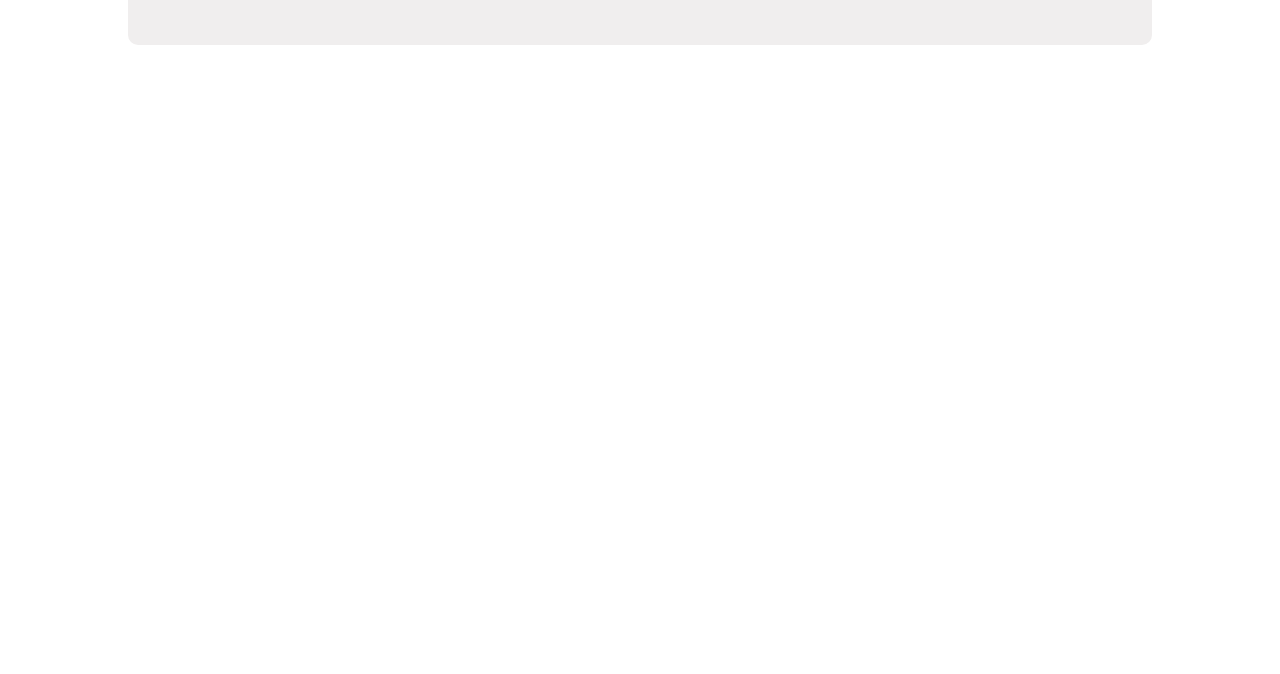
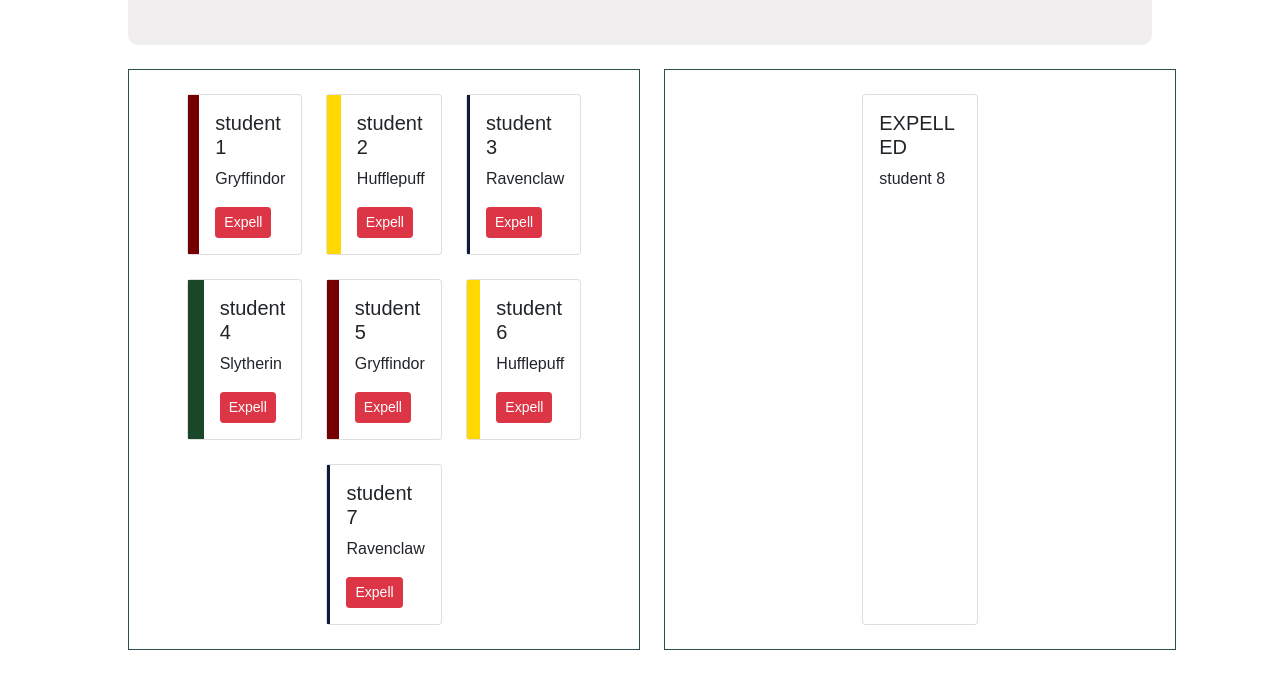
Before and after one commit to SteveCButler/INDIVIDUAL-PROJECT-sorting-hat, a plain HTML site: page index.html in a window 1280 px wide. Shown: the part 560-1234 px from the top of the page. Before the commit the page ends 800 px from the top, so only its background shows below. Drawn offline with nearby package versions, Linux system fonts and the light colour scheme.

Commit message:
cards rendoring to DOM based on expelled status

```diff
--- a/assets/styles/main.css
+++ b/assets/styles/main.css
@@ -1,7 +1,10 @@
+* {
+  box-sizing: border-box;
+}
 body {
   font-family: Arial, Helvetica, sans-serif;
 }
-.mainContent {
+#mainContent {
   width: 80%;
   margin: 0 auto;
 }
@@ -11,22 +14,66 @@ header {
   border-radius: 0 0 10px 10px;
   padding: 3em 2.5em;
 }
-.formContainer {
+#formContainer {
   margin-top: 2em;
   padding: 1.5em;
   background-color: #fff;
 }
-.filterButtonContainer {
+#filterButtonContainer {
   display: flex;
   flex-wrap: wrap;
 }
-.filterButtonContainer button {
+#filterButtonContainer button {
   flex-grow: 1;
   border-radius: 0;
   flex-basis: 20%;
 }
-.filterSection {
+#filterSection {
   border-top: 1px solid #000;
   background-color: #fff;
   padding-top: 1.25em;
 }
+#displayContainer {
+  margin: 1.5em 0;
+  width: 100%;
+}
+
+#firstYearsContainer,
+#mortysArmyContainer {
+  padding: 1.5em;
+  min-width: 50%;
+  /* flex-grow: 1; */
+  border: 1px solid darkslategrey;
+}
+.color--Gryffindor1 {
+  flex-basis: 5em;
+  background-color: #740001;
+}
+.color--Gryffindor2 {
+  flex-basis: 1.5em;
+  background-color: #d3a625;
+}
+.color--Hufflepuff1 {
+  flex-basis: 5em;
+  background-color: #ffd800;
+}
+.color--Hufflepuff2 {
+  flex-basis: 1.5em;
+  background-color: #000;
+}
+.color--Ravenclaw1 {
+  flex-basis: 5em;
+  background-color: #0e1a40;
+}
+.color--Ravenclaw2 {
+  flex-basis: 1.5em;
+  background-color: #946b2d;
+}
+.color--Slytherin1 {
+  flex-basis: 5em;
+  background-color: #1a472a;
+}
+.color--Slytherin2 {
+  flex-basis: 1.5em;
+  background-color: #5d5d5d;
+}
--- a/index.html
+++ b/index.html
@@ -16,7 +16,7 @@
     <title>HoggieWarts Sorting Hat</title>
   </head>
   <body>
-    <div class="mainContent">
+    <div id="mainContent">
       <header>
         <h1>Welcome to Hoggy Hoggy Warts, RELOADED!</h1>
         <p>
@@ -29,7 +29,7 @@
           Think hard, wish hard, but you may be surprised, because I have the
           last say, for I am the sorting hat.
         </p>
-        <div class="formContainer">
+        <div id="formContainer">
           <form>
             <h2>Enter First Year's First Name</h2>
             <div class="">
@@ -46,9 +46,9 @@
             </div>
           </form>
         </div>
-        <div class="filterSection">
+        <div id="filterSection">
           <h2>Filter Students</h2>
-          <div class="filterButtonContainer">
+          <div id="filterButtonContainer">
             <button class="btn btn-secondary">All</button>
             <button class="btn btn-danger">Gryffindor</button>
             <button class="btn btn-warning">Hufflepuff</button>
@@ -57,9 +57,15 @@
           </div>
         </div>
       </header>
-      <div class="displayContainer">
-        <div class="firstYearsContainer"></div>
-        <div class="mortysArmyContainer"></div>
+      <div id="displayContainer" class="d-flex flex-row gap-4">
+        <div
+          id="firstYearsContainer"
+          class="d-flex flex-row justify-content-center flex-wrap gap-4"
+        ></div>
+        <div
+          id="mortysArmyContainer"
+          class="d-flex flex-row justify-content-center flex-wrap gap-4"
+        ></div>
       </div>
     </div>
 
--- a/scripts/main.js
+++ b/scripts/main.js
@@ -20,8 +20,8 @@ const students = [
   {
     id: 4,
     name: "student 4",
-    house: "Slythering",
-    expelled: true,
+    house: "Slytherin",
+    expelled: false,
   },
   {
     id: 5,
@@ -44,7 +44,54 @@ const students = [
   {
     id: 8,
     name: "student 8",
-    house: "Slythering",
+    house: "Slytherin",
     expelled: true,
   },
 ];
+
+// ### Utility Function
+const renderToDom = (divId, htmlString) => {
+  const displayContainer = document.querySelector(divId);
+  displayContainer.innerHTML = htmlString;
+};
+
+const createCard = (array) => {
+  let activeStudent = "";
+  let expelledStudent = "";
+  let htmlString = "";
+
+  for (const student of array) {
+    if (!student.expelled) {
+      activeStudent += ` <div class="card w-25 d-flex flex-row ">
+      <div class="color--${student.house}1"></div>
+
+      <div class="card-body">
+         <h5 class="card-title">${student.name}</h5>
+         <p class="card-text">${student.house}</p>
+         <a id="expelled" class="btn btn-sm btn-danger">Expell</a>
+      </div>
+
+
+   </div>
+   `;
+    } else {
+      expelledStudent += `<div class="card w-25">
+        <div class="card-body">
+          <h5 class="card-title">EXPELLED</h5>
+          <p class="card-text">${student.name}</p>
+        </div>
+  </div> `;
+    }
+  }
+
+  if (activeStudent.length > 0) {
+    htmlString = activeStudent;
+    renderToDom("#firstYearsContainer", htmlString);
+  }
+  if (expelledStudent.length > 0) {
+    htmlString = expelledStudent;
+    renderToDom("#mortysArmyContainer", htmlString);
+  }
+};
+
+createCard(students);
```
